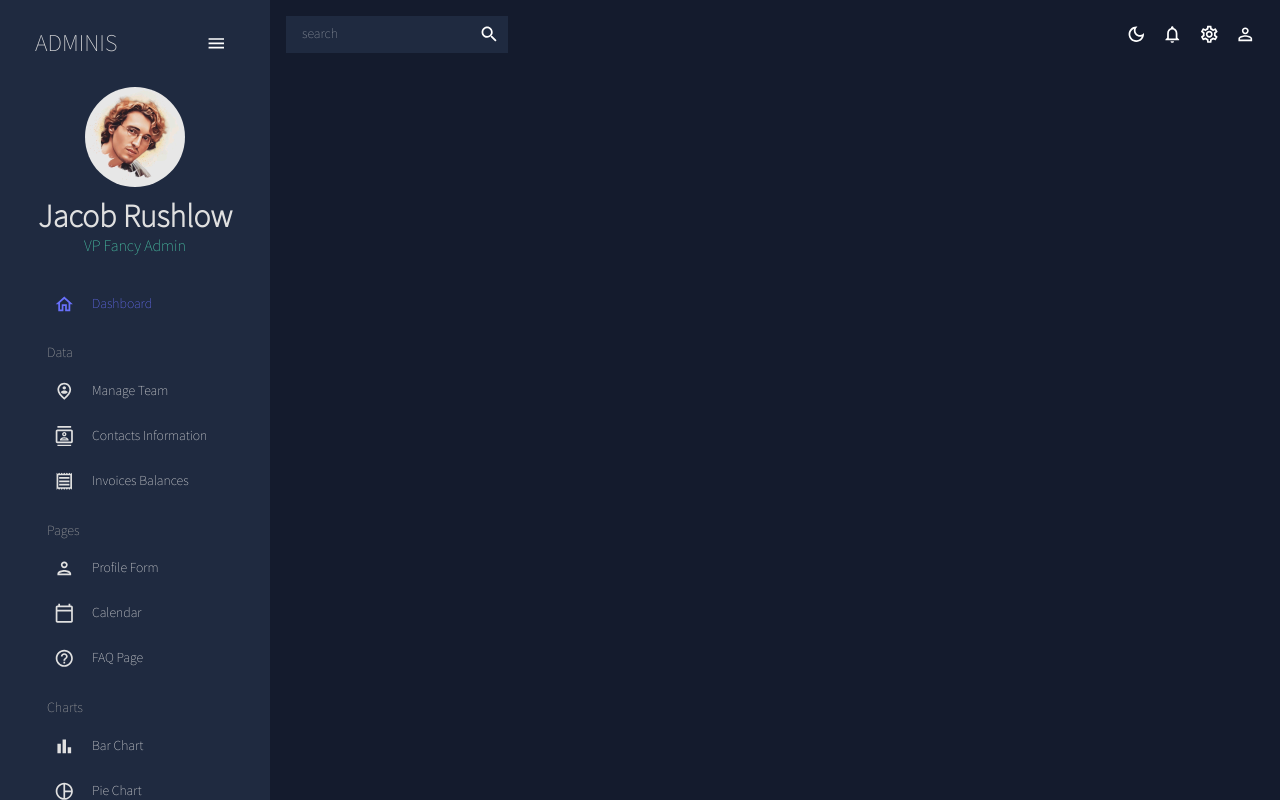
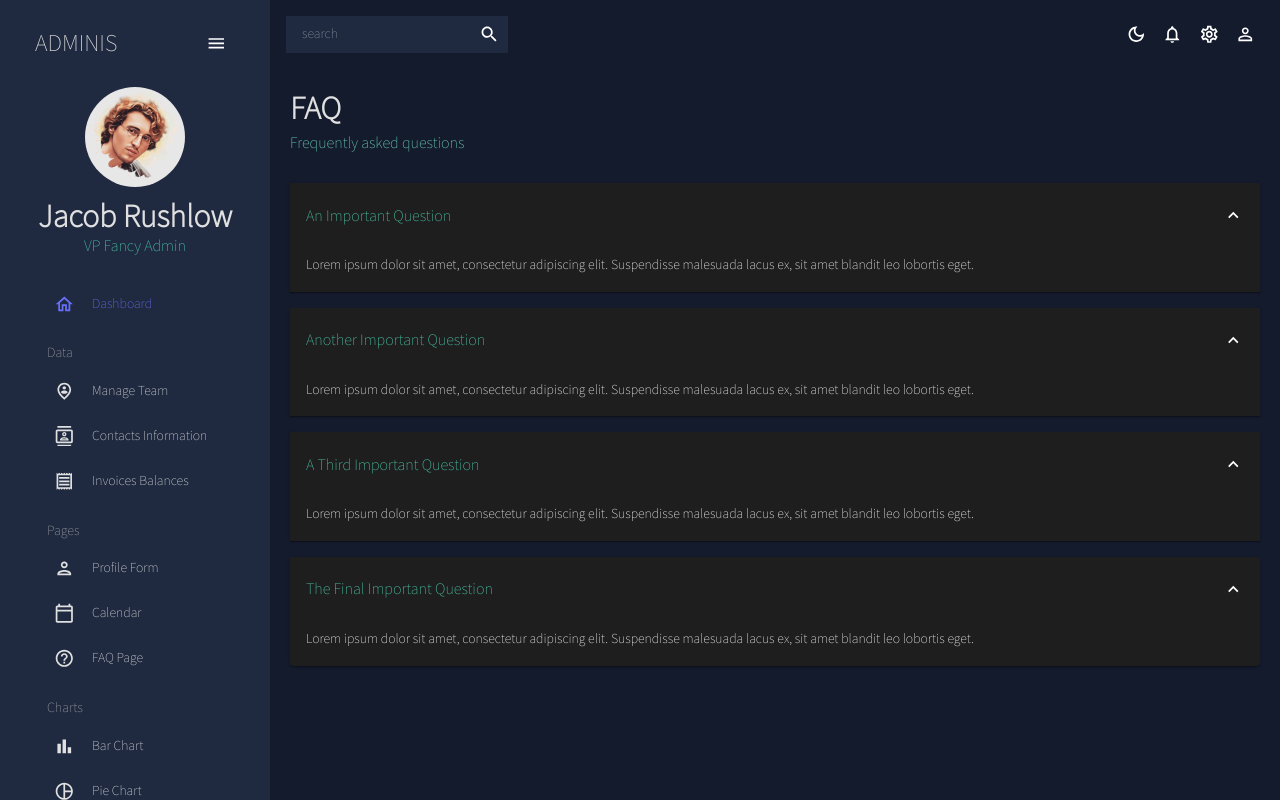
Before and after one commit to gheezl/MUI-practice, a React (Create React App) app: page /faq in a window 1280 px wide. Built offline with nearby package versions, Linux system fonts and the light colour scheme.

Commit message:
Finished the calendar page & the faq page

```diff
--- a/src/App.js
+++ b/src/App.js
@@ -6,6 +6,7 @@ import Contacts from "./features/contacts";
 import Invoices from "./features/invoices";
 import Form from "./features/form"
 import Calendar from "./features/calendar";
+import Faq from "./features/faq";
 import { Routes, Route } from "react-router-dom";
 import { ColorModeContext, useMode } from "./theme";
 import { CssBaseline, ThemeProvider } from "@mui/material";
@@ -30,6 +31,7 @@ const App = () => {
               <Route path="/invoices" element={<Invoices />} />
               <Route path="/form" element={<Form />} />
               <Route path="/calendar" element={<Calendar />} />
+              <Route path="/faq" element={<Faq />} />
             </Routes>
           </main>
         </div>
--- a/src/features/calendar/index.jsx
+++ b/src/features/calendar/index.jsx
@@ -14,13 +14,32 @@ const Calendar = () => {
     const colors = tokens(theme.palette.mode);
     const [currentEvents, setCurrentEvents] = useState([]);
 
-    const handleDateClick = () => {
-        //nothing LOL
+    // READ THIS LATER
+    const handleDateClick = (selected) => {
+        const title = prompt("Please enter a new title for your event");
+        const calendarApi = selected.view.calendar;
+        calendarApi.unselect();
+
+        if (title) {
+            calendarApi.addEvent({
+            id: `${selected.dateStr}-${title}`,
+            title,
+            start: selected.startStr,
+            end: selected.endStr,
+            allDay: selected.allDay,
+            });
         }
-
-    const handleEventClick = () => {
-        //nothing again LOLOLOLOL
+    };
+    // READ THIS LATER
+    const handleEventClick = (selected) => {
+        if (
+            window.confirm(
+            `Are you sure you want to delete the event '${selected.event.title}'`
+            )
+        ) {
+            selected.event.remove();
         }
+    };
 
     return (
         <Box margin="20px" >
@@ -33,7 +52,7 @@ const Calendar = () => {
                             currentEvents.map(event => (
                                 <ListItem
                                     key={event.id}
-                                    sx={{backgroundColor: colors.greenAccent[500], margin: "10px 0"}}
+                                    sx={{backgroundColor: colors.greenAccent[500], margin: "10px 0", borderRadius: "2px"}}
                                 >
                                     <ListItemText
                                         primary={event.title}
@@ -46,9 +65,7 @@ const Calendar = () => {
                                                 })}
                                             </Typography>
                                         }
-                                    >
-
-                                    </ListItemText>
+                                    />
                                 </ListItem>
                             ))
                         }
@@ -57,16 +74,16 @@ const Calendar = () => {
                 <Box flex="1 1 100%" ml="15px">
                 <FullCalendar
                     height="75vh"
-                        plugins={{
+                    plugins={[
                     dayGridPlugin,
                     timeGridPlugin,
                     interactionPlugin,
-                            listPlugin
-                        }}
+                    listPlugin,
+                    ]}
                     headerToolbar={{
-                            left: "prev, next today",
+                    left: "prev,next today",
                     center: "title",
-                            right: "dayGridMonth, timeGridWeek, timeGridDay, listmonth"
+                    right: "dayGridMonth,timeGridWeek,timeGridDay,listMonth",
                     }}
                     initialView="dayGridMonth"
                     editable={true}
@@ -75,11 +92,7 @@ const Calendar = () => {
                     dayMaxEvents={true}
                     select={handleDateClick}
                     eventClick={handleEventClick}
-                        eventsSet={events => setCurrentEvents(events)}
-                        initialEvents={[
-                            {id: "1234", title: "All-day event", date: "2022-09-14"},
-                            {id: "4321", title: "Timed event", date: "2022-09-14"}
-                        ]}
+                    eventsSet={(events) => setCurrentEvents(events)}
                 />
                 </Box>
             </Box>
--- /dev/null
+++ b/src/features/faq/index.jsx
@@ -0,0 +1,41 @@
+import {Box, Typography, useTheme} from "@mui/material";
+import {Accordion, AccordionSummary, AccordionDetails} from "@mui/material";
+
+import Header from "../../components/Header";
+import { ExpandMore } from "@mui/icons-material";
+import { tokens } from "../../theme";
+import { useState } from "react";
+
+const Faq = () => {
+    const [questions, setQuestions] = useState([
+        {title: "An Important Question", details: "Lorem ipsum dolor sit amet, consectetur adipiscing elit. Suspendisse malesuada lacus ex, sit amet blandit leo lobortis eget."},
+        {title: "Another Important Question", details: "Lorem ipsum dolor sit amet, consectetur adipiscing elit. Suspendisse malesuada lacus ex, sit amet blandit leo lobortis eget."},
+        {title: "A Third Important Question", details: "Lorem ipsum dolor sit amet, consectetur adipiscing elit. Suspendisse malesuada lacus ex, sit amet blandit leo lobortis eget."},
+        {title: "The Final Important Question", details: "Lorem ipsum dolor sit amet, consectetur adipiscing elit. Suspendisse malesuada lacus ex, sit amet blandit leo lobortis eget."},
+    ])
+    const theme = useTheme();
+    const colors = tokens(theme.palette.mode);
+
+    return (
+        <Box margin="20px" >
+            <Header title="FAQ" subtitle="Frequently asked questions" />
+            {
+                questions.map(question => (
+                    <Accordion defaultExpanded>
+                        <AccordionSummary expandIcon={<ExpandMore />} >
+                            <Typography color={colors.greenAccent[500]} variant="h5">{question.title}</Typography>
+                        </AccordionSummary>
+                        <AccordionDetails>
+                            <Typography>
+                                {question.details}
+                            </Typography>
+                        </AccordionDetails>
+                    </Accordion>
+                ))
+            }
+
+        </Box>
+    )
+}
+
+export default Faq;
```
Also changed, not shown: src/components/BarChart.jsx (added). Lines whose indentation alone changed are shown as unchanged.
